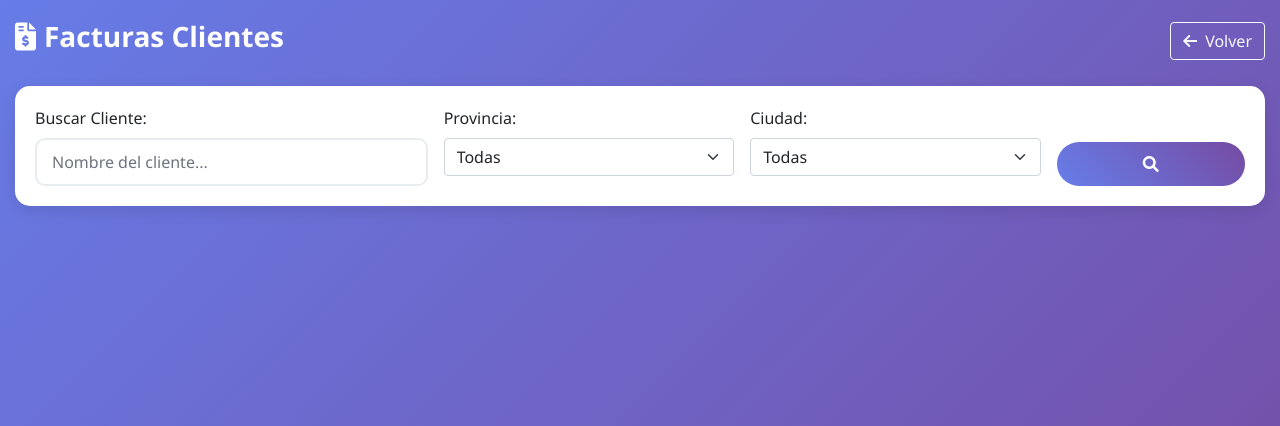
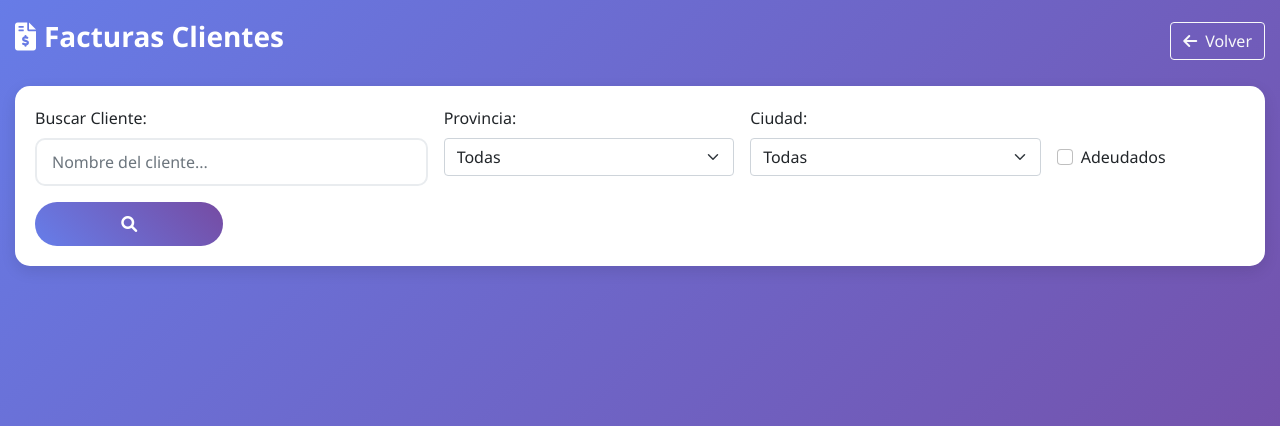
Before and after one commit to WstdCodex/App-Vendedores2, a Flask app: page /clientes in a window 1280 px wide. Shown: the part 91-517 px from the top of the page. Run offline with Flask 3, Linux system fonts and the light colour scheme; the visitor is signed in with stand-in values (Sample User, id 1); some libraries are stand-ins or nearby versions.

Commit message:
Add adeudados filter on clients list

```diff
--- a/app.py
+++ b/app.py
@@ -415,6 +415,7 @@ def api_buscar_clientes():
     provincia_id = request.args.get('provincia_id', type=int)
     ciudad = request.args.get('ciudad', '')
     vendedor_id = request.args.get('vendedor_id', type=int)
+    adeudados = request.args.get('adeudados')
 
     try:
         odoo = OdooConnection(ODOO_CONFIG['url'], ODOO_CONFIG['db'],
@@ -435,6 +436,9 @@ def api_buscar_clientes():
             provincia_id=provincia_id,
             ciudad=ciudad
         )
+        if adeudados:
+            clientes = [c for c in clientes if c.get('deuda_total', 0) > 0]
+        clientes.sort(key=lambda c: c.get('deuda_total', 0), reverse=True)
         return jsonify(clientes)
     except Exception as e:
         return jsonify({'error': str(e)}), 500
--- a/templates/clientes.html
+++ b/templates/clientes.html
@@ -43,6 +43,12 @@
                         <option value="">Todas</option>
                     </select>
                 </div>
+                <div class="col-md-2 d-flex align-items-center">
+                    <div class="form-check mt-4">
+                        <input class="form-check-input" type="checkbox" id="filtroAdeudados">
+                        <label class="form-check-label fw-semibold" for="filtroAdeudados">Adeudados</label>
+                    </div>
+                </div>
                 <div class="col-md-2 d-flex align-items-end">
                     <button class="btn btn-primary w-100" onclick="buscarClientes()">
                         <i class="fas fa-search"></i>
@@ -73,14 +79,16 @@ function buscarClientes() {
     const ciudad = document.getElementById('filtroCiudad').value;
     const vendedorElem = document.getElementById('filtroVendedor');
     const vendedorId = vendedorElem ? vendedorElem.value : '';
+    const adeudados = document.getElementById('filtroAdeudados').checked;
     mostrarLoading();
     const params = new URLSearchParams();
-    const limite = 20;
+    const limite = adeudados ? 0 : 20;
     if (nombreCliente) params.append('nombre', nombreCliente);
     if (provinciaId) params.append('provincia_id', provinciaId);
     if (ciudad) params.append('ciudad', ciudad);
     if (vendedorId) params.append('vendedor_id', vendedorId);
     params.append('limite', limite);
+    if (adeudados) params.append('adeudados', '1');
     fetch(`/api/buscar-clientes?${params.toString()}`)
         .then(response => response.json())
         .then(data => {
@@ -186,6 +194,7 @@ document.getElementById('filtroProvincia').addEventListener('change', () => {
 });
 
 document.getElementById('filtroCiudad').addEventListener('change', buscarClientes);
+document.getElementById('filtroAdeudados').addEventListener('change', buscarClientes);
 
 const vendedorElem = document.getElementById('filtroVendedor');
 if (vendedorElem) {
```
